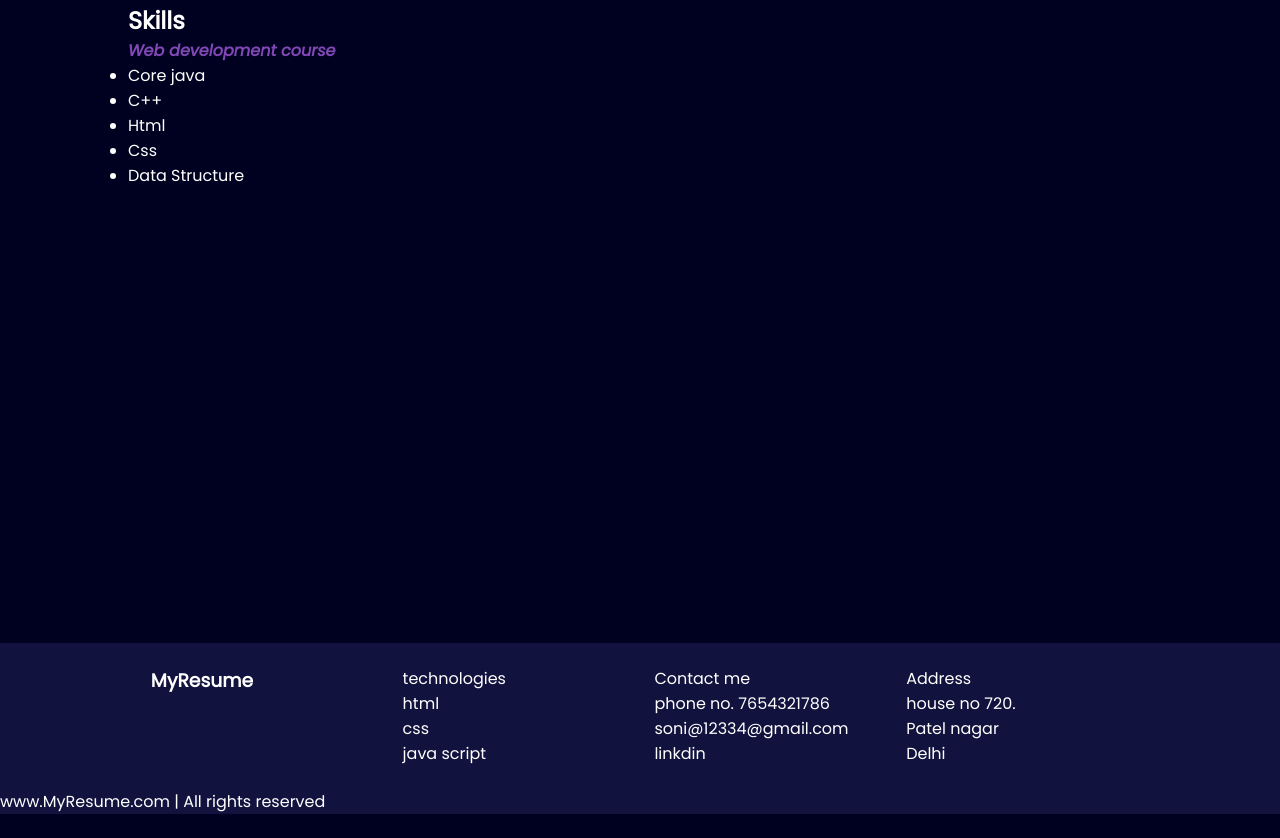
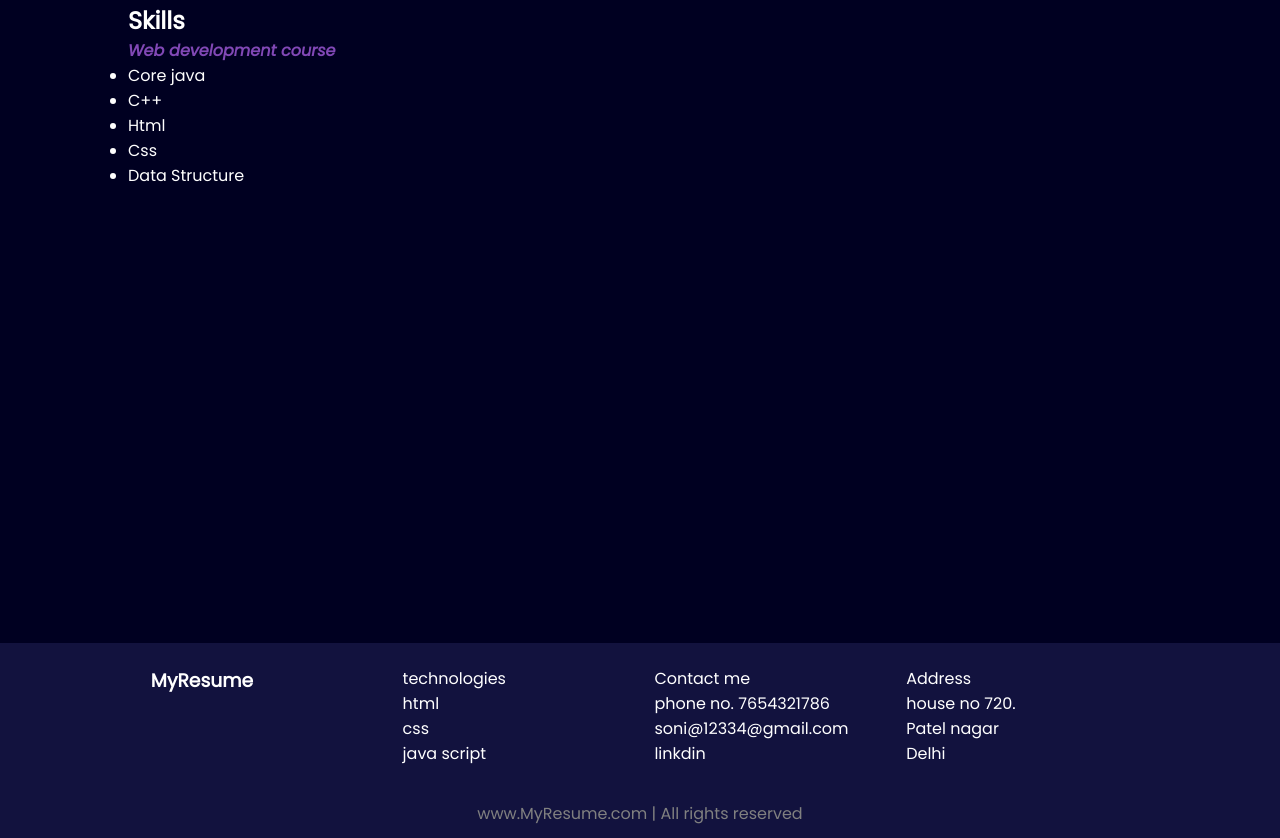
Before and after one commit to sonirithik/My_Resume, a plain HTML site: page index.html in a window 1280 px wide. Shown: the part 4111-4949 px from the top of the page. Before the commit the page ends 4925 px from the top, so only its background shows below. Drawn offline with Linux system fonts and the light colour scheme.

Commit message:
Update portfolio.css

```diff
--- a/portfolio.css
+++ b/portfolio.css
@@ -117,6 +117,9 @@ footer{
     width: 223px;
 }
 
-footer.footer-rights{
+footer .footer-rights{
     text-align: center;
+    color: gray;
+    padding: 12px 0;
+
 }
```
